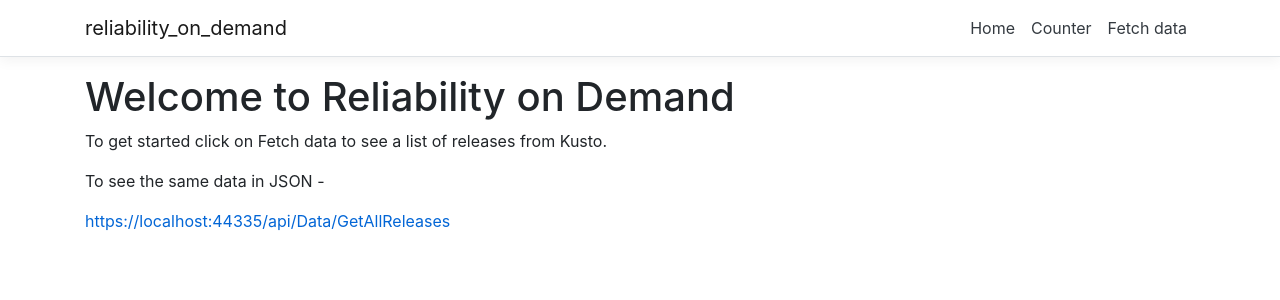
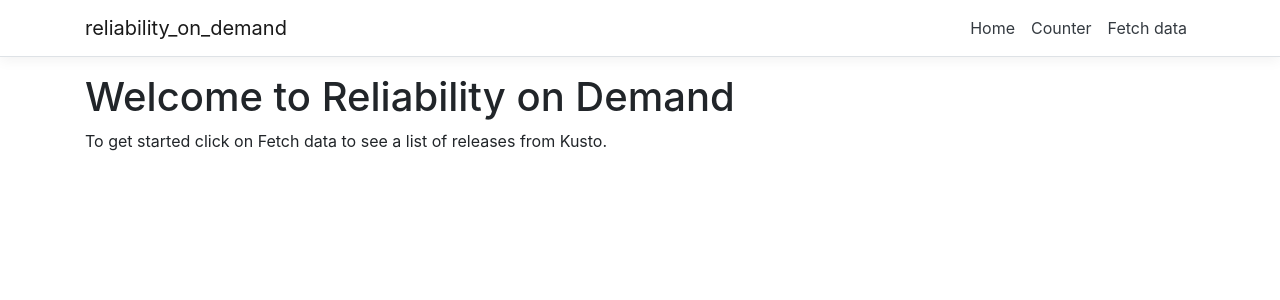
Before and after one commit to victororiko/reliability_on_demand, a React (Create React App) app in the folder reliability-on-demand/ClientApp/: page / in a window 1280 px wide. Shown: the top 300 px of the page. Built offline with nearby package versions, Linux system fonts and the light colour scheme.

Commit message:
removed localhost link homepage

```diff
--- a/reliability-on-demand/ClientApp/src/components/Home.js
+++ b/reliability-on-demand/ClientApp/src/components/Home.js
@@ -11,10 +11,6 @@ export class Home extends Component {
           To get started click on Fetch data to see a list of releases from
           Kusto.
         </p>
-        <p>To see the same data in JSON - </p>
-        <a href="https://localhost:44335/api/Data/GetAllReleases">
-          https://localhost:44335/api/Data/GetAllReleases
-        </a>
       </div>
     );
   }
```
